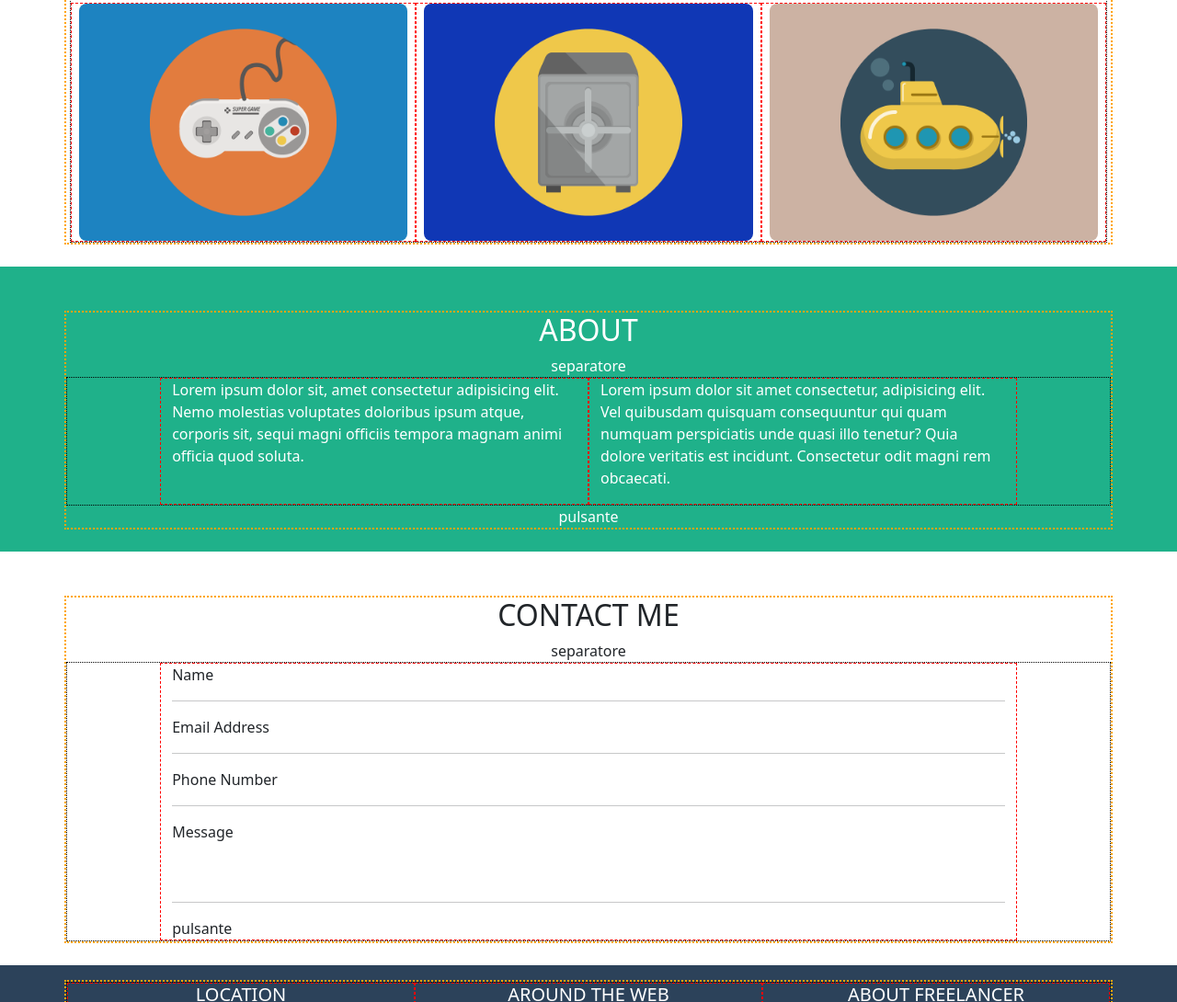
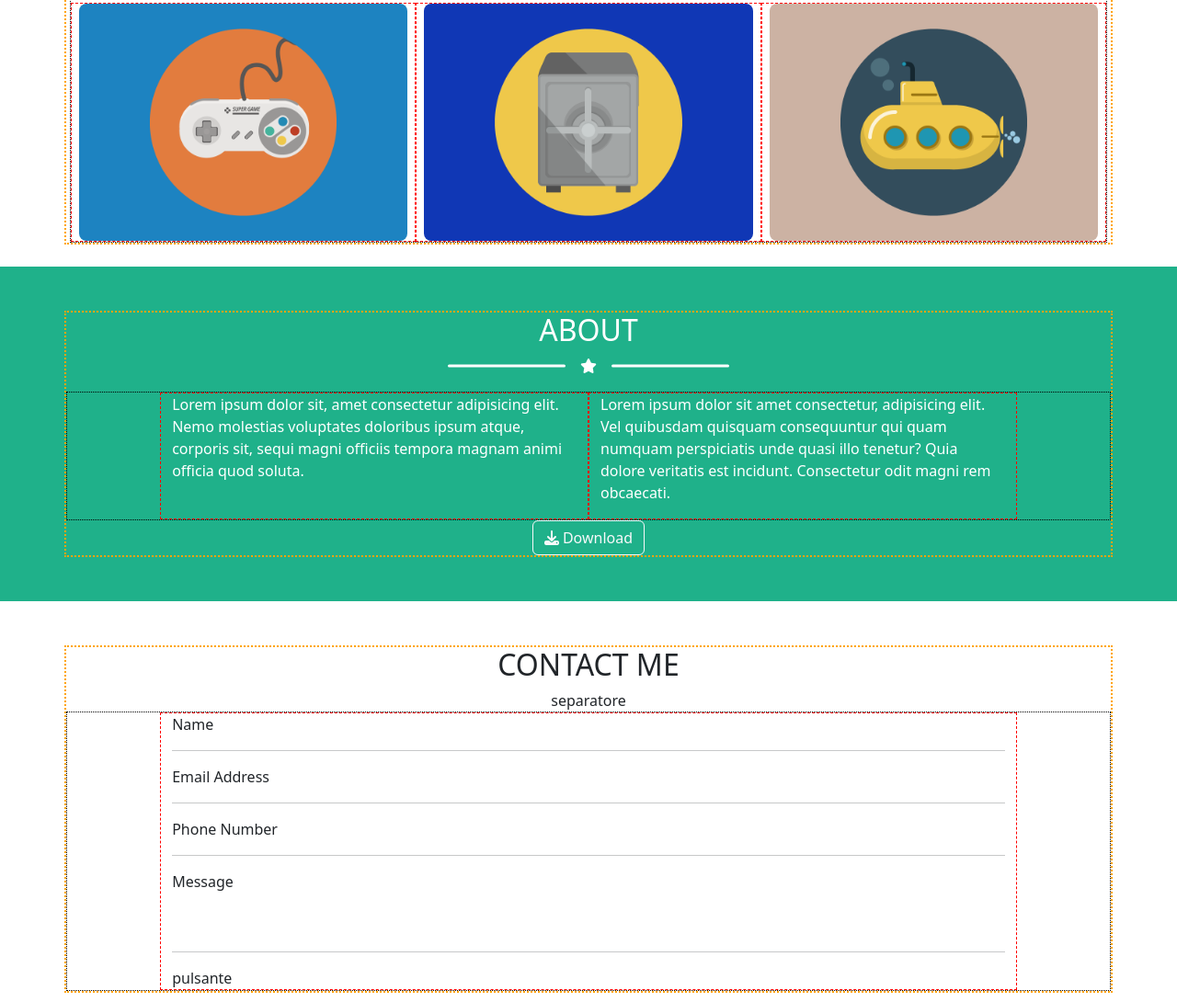
Before and after one commit to AlexNunzi/html-css-bootstrap-freelancer, a plain HTML site: page index.html in a window 1280 px wide. Shown: the part 943-2033 px from the top of the page at 92% size. Drawn offline with nearby package versions, Linux system fonts and the light colour scheme.

Commit message:
Inserimento contenuti sezione about

```diff
--- a/index.html
+++ b/index.html
@@ -121,10 +121,16 @@
 
         <!-- ABOUT -->
 
-            <section id="about" class="text-center pt-5 pb-4">
+            <section id="about" class="text-center pt-5 pb-5">
                 <div class="container">
                     <h2>ABOUT</h2>
-                    <div>separatore</div>
+
+                    <div class="mb-3">
+                        <span class="ms_flank-line-white">
+                            <i class="fa-solid fa-star"></i>
+                        </span>
+                    </div>
+
                     <div class="row justify-content-center px-5 px-md-2">
                             <div class="col-12 col-md-5 text-start">
                                 <p>
@@ -138,9 +144,11 @@
                                 </p>
                             </div>
                     </div>
-                    <div>
-                        pulsante
-                    </div>
+
+                    <button type="button" class="btn btn-outline-light">
+                        <i class="fa-solid fa-download me-1"></i>Download
+                    </button>
+
                 </div>
             </section>
 
```
